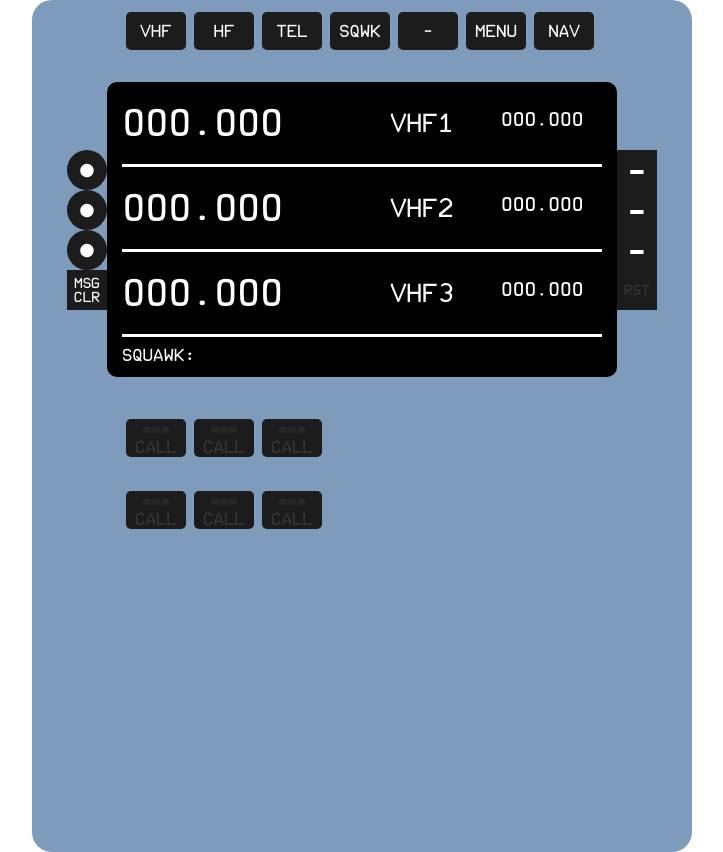
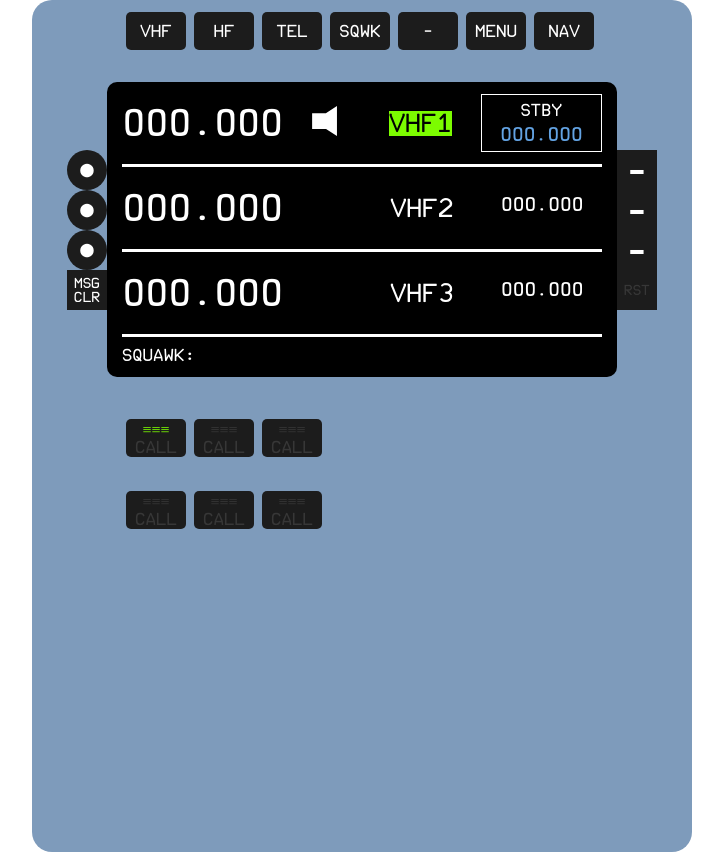
Before and after one commit to ibza-sujau/rmp, a React (Create React App) app: page /vhs in a window 1280 px wide. Shown: the whole page, without its empty margins (278-1001 px from the left). Built offline with nearby package versions, Linux system fonts and the light colour scheme.

Commit message:
Added minor details to code.

```diff
--- a/src/pages/SqwkPage.tsx
+++ b/src/pages/SqwkPage.tsx
@@ -1,24 +1,41 @@
-import React, {useEffect, useState} from 'react';
+import React, {useState} from 'react';
 import './SqwkPage.scss';
 import {useHistory} from "react-router-dom";
 
 // COMPONENTS
+
 import {Input, InputType} from "../components/Input"
 import {Button, ButtonType} from "../components/Button";
+
+// CUSTOM LOCAL STORAGE HOOK
+
+function useLocalStorage<T>(key: string, initialValue: T) {
+    const [storedValue, setStoredValue] = useState<T>(() => {
+        try {
+            const item = window.localStorage.getItem(key);
+            return item ? JSON.parse(item) : initialValue;
+        } catch (error) {
+            console.log(error);
+            return initialValue;
+        }
+    });
+    const setValue = (value: T | ((val: T) => T)) => {
+        try {
+            const valueToStore = value instanceof Function ? value(storedValue) : value;
+            setStoredValue(valueToStore);
+            window.localStorage.setItem(key, JSON.stringify(valueToStore));
+        } catch (error) {
+            console.log(error);
+        }
+    };
+    return [storedValue, setValue] as const;
+}
 
 export const SqwkPage = () => {
 
     const history = useHistory();
 
-    const [SQWK, setSQWK] = useState<number>(0);
-
-    useEffect(() => {
-        setSQWK(JSON.parse(JSON.stringify(window.localStorage.getItem("SQWK")) || ""));
-    }, []);
-
-    useEffect(() => {
-        window.localStorage.setItem("SQWK", SQWK.toString());
-    }, [SQWK]);
+    const [SQWK, setSQWK] = useLocalStorage<number>("SQWK", 0);
 
     function handleChangeSQWK(event: any) {
         setSQWK(event.target.value);
--- a/src/pages/VhfPage.tsx
+++ b/src/pages/VhfPage.tsx
@@ -1,12 +1,14 @@
-import React, {useEffect, useState} from 'react';
+import React, {useState} from 'react';
 import './VhfPage.scss';
 import {useHistory} from "react-router-dom";
 
 // COMPONENTS
+
 import {Input, InputType} from "../components/Input"
 import {Button, ButtonType} from "../components/Button";
 
 // CUSTOM LOCAL STORAGE HOOK
+
 function useLocalStorage<T>(key: string, initialValue: T) {
     const [storedValue, setStoredValue] = useState<T>(() => {
         try {
@@ -39,18 +41,9 @@
     const [STBY1, setSTBY1] = useLocalStorage<number>("STBY1", 0);
     const [STBY2, setSTBY2] = useLocalStorage<number>("STBY2", 0);
     const [STBY3, setSTBY3] = useLocalStorage<number>("STBY3", 0);
+    const [currentVFH, setCurrentVHF] = useLocalStorage<"VHF1" | "VHF2">("currentVHF", "VHF1");
 
-    const [currentVFH, setCurrentVHF] = useState<"VHF1" | "VHF2">("VHF1");
-
-    useEffect(() => {
-        setCurrentVHF(JSON.parse(JSON.stringify(window.localStorage.getItem("currentVHF")) || ""));
-    }, []);
-
-    useEffect(() => {
-        window.localStorage.setItem("currentVHF", currentVFH);
-    }, [currentVFH]);
-
-    // HANDLE VALUE CHANGES IN VHF
+    // ADDING VHF AND STBY CHANGE HANDLERS
 
     function handleChangeVHF1(event: any) {
         setVHF1(event.target.value);
@@ -76,18 +69,17 @@
         setSTBY3(event.target.value);
     }
 
-    // SELECT VHF
+    // ADDING SELECT VHF HANDLER
 
     function handleSelectVHF1() {
         setCurrentVHF("VHF1");
-
     }
 
     function handleSelectVHF2() {
         setCurrentVHF("VHF2")
     }
 
-    // ADD VOLUME SVG
+    // ADDING VOLUME SVG
 
     function checkSelectVHF1() {
         if (currentVFH === "VHF1") {
@@ -119,7 +111,7 @@
         } else return;
     }
 
-    // ADD COLOUR
+    // ADDING COLOR TO ACTIVE VHF
 
     function addColourVHF1() {
         if (currentVFH === "VHF1") {
@@ -133,7 +125,7 @@
         } else return;
     }
 
-    // ADD STBY TEXT
+    // ADDING STBY TEXT
 
     function handleStandByVHF1() {
         if (currentVFH === "VHF1") {
@@ -147,7 +139,7 @@
         } else return;
     }
 
-    // ADD BORDER
+    // ADDING BORDER FOR STBY FREQUENCIES
 
     function addBorderVHF1() {
         if (currentVFH === "VHF1") {
@@ -161,7 +153,7 @@
         } else return;
     }
 
-    // ADD HIGHLIGHT
+    // ADDING HIGHLIGHT CLASS
 
     function addHighlightVHF1() {
         if (currentVFH === "VHF1") {
@@ -175,7 +167,7 @@
         } else return;
     }
 
-    // ADD STBY COLOUR
+    // ADDING STBY COLOR CLASS
 
     function addSTBYColourVHF1() {
         if (currentVFH === "VHF1") {
@@ -204,7 +196,7 @@
         setSTBY3(VHF3);
     }
 
-    // VALIDATE VALUE
+    // VALIDATING VALUE FOR FREQUENCY RANGE
 
     function validateValueVHF1() {
         if (VHF1 <= 137.000 && VHF1 >= 118.000) {
```
